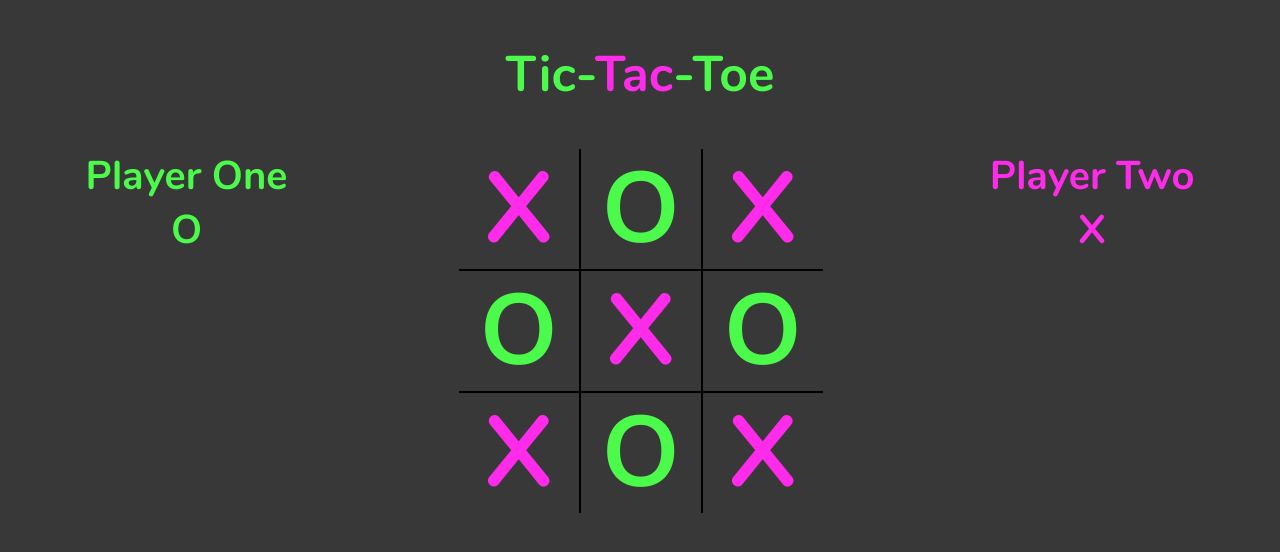
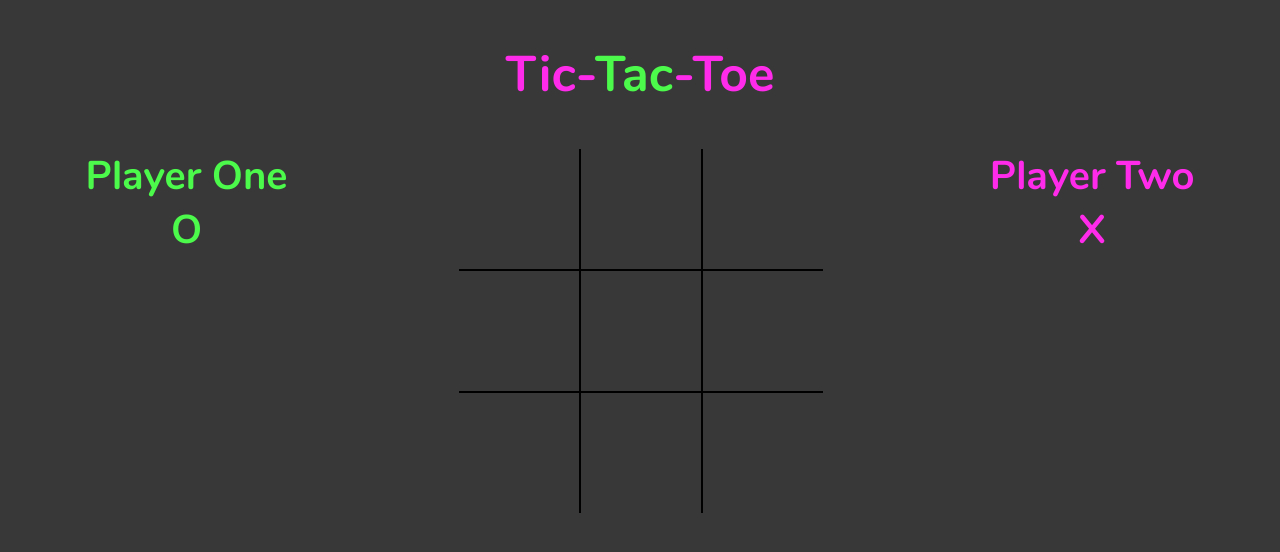
Before and after one commit to hineshvadgama/tic-tac-toe, a React app: page / in a window 1280 px wide. Shown: the top 552 px of the page. Built offline with nearby package versions, Linux system fonts and the light colour scheme.

Commit message:
add handleGridSquareClick logic

```diff
--- a/src/components/GameGrid/GameGrid.css
+++ b/src/components/GameGrid/GameGrid.css
@@ -18,6 +18,10 @@
     border: 1px solid black;
 }
 
+.grid-square:hover {
+    cursor: pointer;
+}
+
 .top {
     border-top: none;
 }
@@ -32,14 +36,6 @@
 
 .right {
     border-right: none;
-}
-
-#one, #three, #five, #seven, #nine {
-    color: #ff2bea;
-}
-
-#two, #four, #six, #eight {
-    color: #4bfa4b;
 }
 
 @media only screen and (max-width: 480px) {
--- a/src/components/GameGrid/GameGrid.js
+++ b/src/components/GameGrid/GameGrid.js
@@ -1,21 +1,89 @@
-import React from 'react';
+import React, { useState } from 'react';
 import './GameGrid.css';
 
 const GameGrid = () => {
+
+    let [whichPlayersTurn, setWhichPlayersTurn] = useState(1);
+    let [gridData, setGridData] = useState(
+            {
+                square1: '',
+                square2: '',
+                square3: '',
+                square4: '',
+                square5: '',
+                square6: '',
+                square7: '',
+                square8: '',
+                square9: ''
+            }
+        );
+    let tempGridData;
+
+    function handleGridSquareClick(e) {
+
+        if (document.getElementById(e.target.id).getAttribute('data-value') === '') {
+
+            tempGridData = gridData;
+
+            switch (e.target.id) {
+                case 'one':
+                    tempGridData.square1 = whichPlayersTurn === 1 ? 'O' : 'X';
+                    break;
+
+                case 'two':
+                    tempGridData.square2 = whichPlayersTurn === 1 ? 'O' : 'X';
+                    break;
+
+                case 'three':
+                    tempGridData.square3 = whichPlayersTurn === 1 ? 'O' : 'X';
+                    break;
+
+                case 'four':
+                    tempGridData.square4 = whichPlayersTurn === 1 ? 'O' : 'X';
+                    break;
+
+                case 'five':
+                    tempGridData.square5 = whichPlayersTurn === 1 ? 'O' : 'X';
+                    break;
+
+                case 'six':
+                    tempGridData.square6 = whichPlayersTurn === 1 ? 'O' : 'X';
+                    break;
+
+                case 'seven':
+                    tempGridData.square7 = whichPlayersTurn === 1 ? 'O' : 'X';
+                    break;
+
+                case 'eight':
+                    tempGridData.square8 = whichPlayersTurn === 1 ? 'O' : 'X';
+                    break;
+
+                case 'nine':
+                    tempGridData.square9 = whichPlayersTurn === 1 ? 'O' : 'X';
+                    break;
+
+                default:
+                    console.log('hey')
+            }
+
+            setGridData(tempGridData);
+            setWhichPlayersTurn(whichPlayersTurn === 1 ? 2 : 1);
+        }
+    }
 
     return (
 
         <div className="game-grid">
 
-            <div id="one"   className="grid-square top left">X</div>
-            <div id="two"   className="grid-square top">O</div>
-            <div id="three" className="grid-square top right">X</div>
-            <div id="four"  className="grid-square left">O</div>
-            <div id="five"  className="grid-square">X</div>
-            <div id="six"   className="grid-square right">O</div>
-            <div id="seven" className="grid-square bottom left">X</div>
-            <div id="eight" className="grid-square bottom">O</div>
-            <div id="nine"  className="grid-square bottom right">X</div>
+            <div onClick={handleGridSquareClick} data-value={gridData.square1} id="one"   className={`grid-square top left ${gridData.square1 === 'O' ? 'green' : 'pink'}`}>{gridData.square1}</div>
+            <div onClick={handleGridSquareClick} data-value={gridData.square2} id="two"   className={`grid-square top ${gridData.square2 === 'O' ? 'green' : 'pink'}`}>{gridData.square2}</div>
+            <div onClick={handleGridSquareClick} data-value={gridData.square3} id="three" className={`grid-square top right ${gridData.square3 === 'O' ? 'green' : 'pink'}`}>{gridData.square3}</div>
+            <div onClick={handleGridSquareClick} data-value={gridData.square4} id="four"  className={`grid-square left ${gridData.square4 === 'O' ? 'green' : 'pink'}`}>{gridData.square4}</div>
+            <div onClick={handleGridSquareClick} data-value={gridData.square5} id="five"  className={`grid-square ${gridData.square5 === 'O' ? 'green' : 'pink'}`}>{gridData.square5}</div>
+            <div onClick={handleGridSquareClick} data-value={gridData.square6} id="six"   className={`grid-square right ${gridData.square6 === 'O' ? 'green' : 'pink'}`}>{gridData.square6}</div>
+            <div onClick={handleGridSquareClick} data-value={gridData.square7} id="seven" className={`grid-square bottom left ${gridData.square7 === 'O' ? 'green' : 'pink'}`}>{gridData.square7}</div>
+            <div onClick={handleGridSquareClick} data-value={gridData.square8} id="eight" className={`grid-square bottom ${gridData.square8 === 'O' ? 'green' : 'pink'}`}>{gridData.square8}</div>
+            <div onClick={handleGridSquareClick} data-value={gridData.square9} id="nine"  className={`grid-square bottom right ${gridData.square9 === 'O' ? 'green' : 'pink'}`}>{gridData.square9}</div>
 
         </div>
 
--- a/src/components/Header/Header.js
+++ b/src/components/Header/Header.js
@@ -4,7 +4,7 @@ import './Header.css';
 const Header = () => {
 
     return (
-        <h1 id="app-header"><span id="green">Tic-</span><span id="pink">Tac</span><span id="green">-Toe</span></h1>
+        <h1 id="app-header"><span className="pink">Tic-</span><span className="green">Tac</span><span className="pink">-Toe</span></h1>
     )
 
 }
--- a/src/components/PlayerInfo/PlayerInfo.js
+++ b/src/components/PlayerInfo/PlayerInfo.js
@@ -6,8 +6,8 @@ const PlayerInfo = (props) => {
     return (
 
         <>
-            <h1 className="player-info" id={props.playerName === 'Player One' ? 'green' : 'pink'}>{props.playerName}</h1>
-            <h1 className="player-info" id={props.playerName === 'Player One' ? 'green' : 'pink'}>{props.symbol}</h1>
+            <h1 className={`player-info ${props.playerName === 'Player One' ? 'green' : 'pink'}`}>{props.playerName}</h1>
+            <h1 className={`player-info ${props.playerName === 'Player One' ? 'green' : 'pink'}`}>{props.symbol}</h1>
         </>
 
     )
--- a/src/index.css
+++ b/src/index.css
@@ -14,10 +14,10 @@ body {
     background-color: #383838;
 }
 
-#green {
+.green {
     color: #4bfa4b;
 }
 
-#pink {
+.pink {
     color: #ff2bea;
 }
--- a/src/index.html
+++ b/src/index.html
@@ -2,7 +2,7 @@
 <html>
     <head>
         <meta name="viewport" content="width=device-width, initial-scale=1.0, shrink-to-fit=no">
-        <title>Webpack Quck Start Guide</title>
+        <title>Tic-Tac-Toe</title>
     </head>
     <body>
         <div id="app"></div>
```
